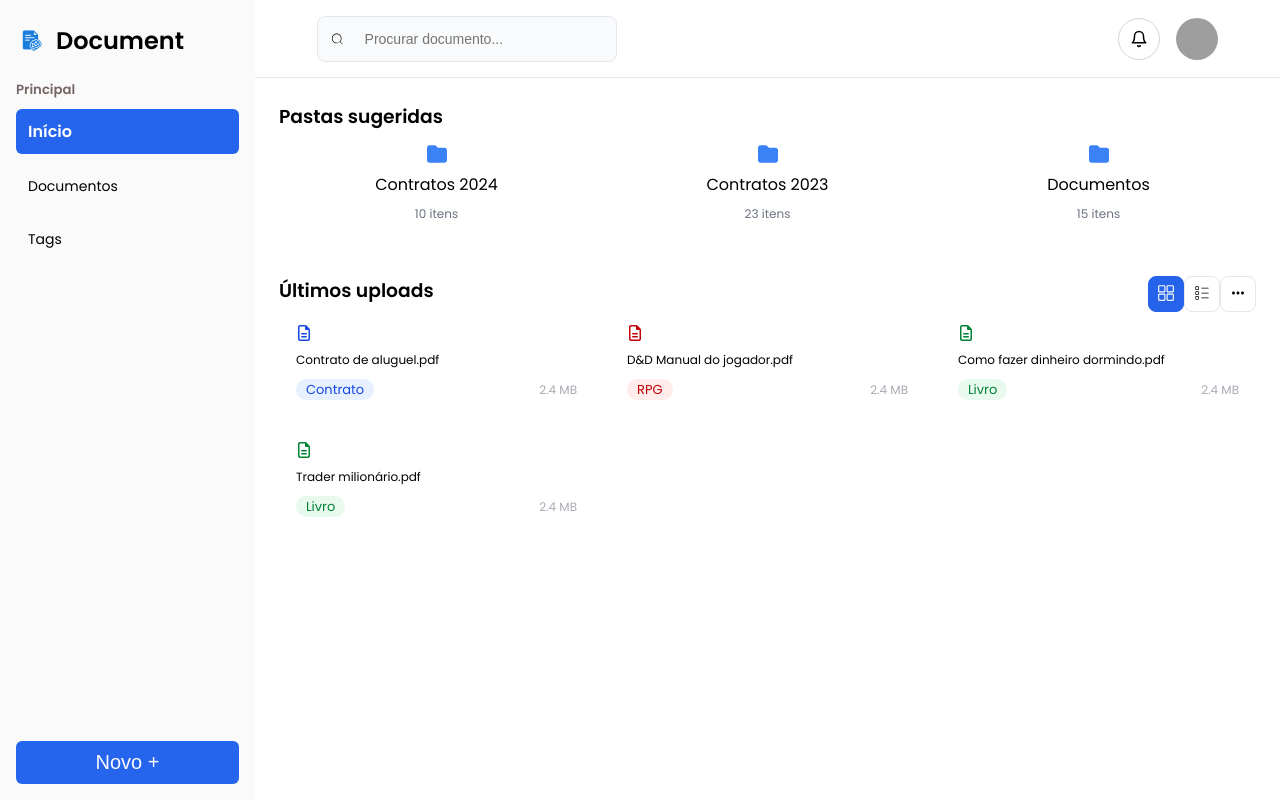
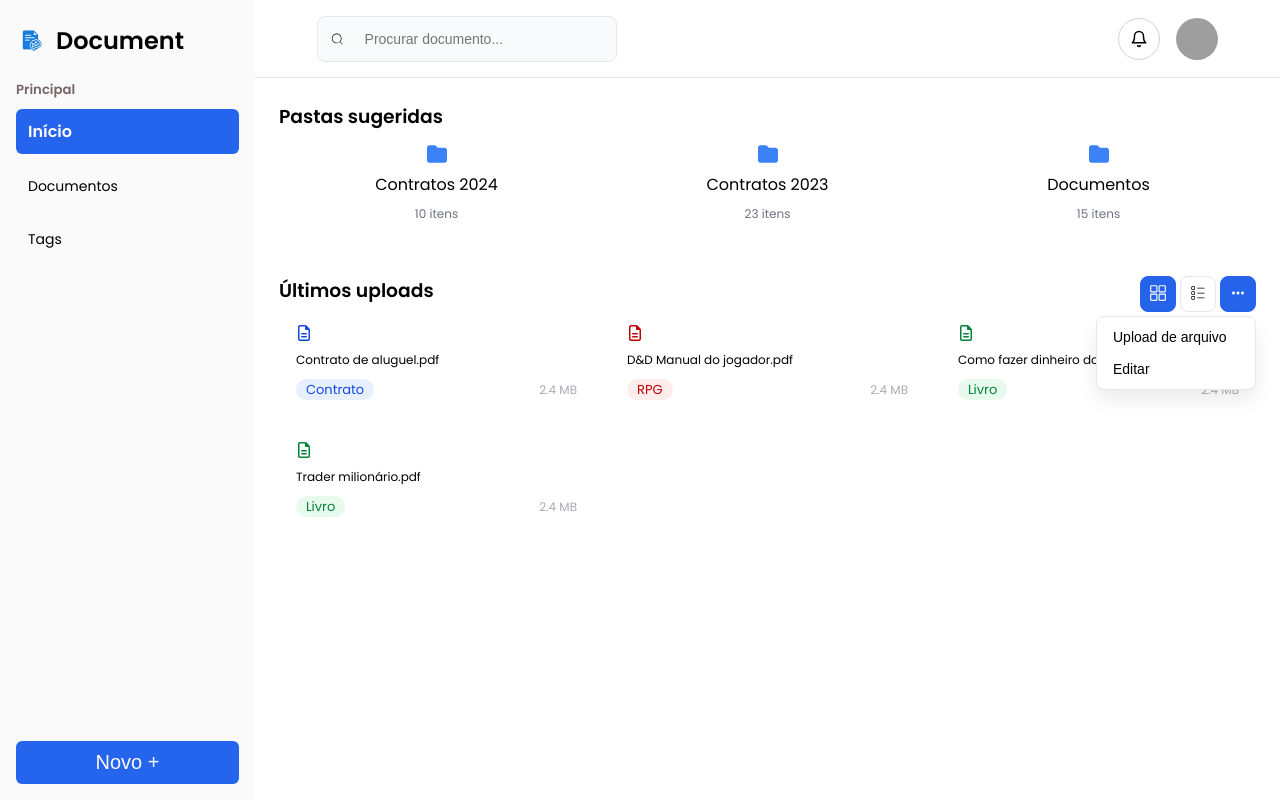
Before and after one commit to GustavoEmanuelGM/-document-rag-chat-front, a React (Vite) app: page / in a window 1280 px wide. Both pictures are taken after a click on the button 1238 px from the left and 294 px from the top of the page. Built offline with nearby package versions, Linux system fonts and the light colour scheme; grey boxes are pictures that could not be loaded.

Commit message:
add utilities to options bt

```diff
--- a/src/pages/Documentos/Documentos.module.css
+++ b/src/pages/Documentos/Documentos.module.css
@@ -27,7 +27,8 @@
 /*  BOTÕES GRID / LIST  */
 .actions {
   display: flex;
-
+  align-items: center;
+  gap: 4px;
 }
 
 .toggleBtn {
@@ -56,6 +57,39 @@
   color: #fff;
 }
 
+.menuWrapper {
+  position: relative;
+}
+
+.menu {
+  position: absolute;
+  top: 40px;
+  right: 0;
+
+  background: #fff;
+  border: 1px solid #e5e7eb;
+  border-radius: 8px;
+
+  box-shadow: 0 10px 20px rgba(0,0,0,0.08);
+  padding: 4px;
+
+  min-width: 160px;
+  z-index: 10;
+}
+
+.menu button {
+  width: 100%;
+  padding: 8px 12px;
+  background: none;
+  border: none;
+  text-align: left;
+  font-size: 14px;
+  cursor: pointer;
+}
+
+.menu button:hover {
+  background-color: #f3f4f6;
+}
 
 /*  GRID  */
 .grid {
--- a/src/pages/Documentos/index.jsx
+++ b/src/pages/Documentos/index.jsx
@@ -9,6 +9,7 @@ import { MdMoreHoriz } from "react-icons/md";
 
 
 function Documents() {
+  const [menuOpen, setMenuOpen] = useState(false);
   const [viewMode, setViewMode] = useState("list");
 
   return (
@@ -35,10 +36,21 @@ function Documents() {
             <CiBoxList />
           </button>
 
-          <button className={styles.toggleBtn}>
-            <MdMoreHoriz />
+          <div className={styles.menuWrapper}>
+            <button
+              className={`${styles.toggleBtn} ${menuOpen ? styles.active : ""}`}
+              onClick={() => setMenuOpen(prev => !prev)}>
+              <MdMoreHoriz />
 
-          </button>
+            </button>
+
+            {menuOpen && (
+              <div className={styles.menu}>
+                <button>Upload de arquivo</button>
+                <button>Editar</button>
+              </div>
+            )}
+          </div>
         </div>
       </div>
 
--- a/src/pages/Home/Home.module.css
+++ b/src/pages/Home/Home.module.css
@@ -19,6 +19,8 @@
 
 
 .actions {
+  display: flex;
+  align-items: center;
   gap: 4px;
 }
 
@@ -42,10 +44,45 @@
   background: #f9fafb;
 }
 
+
 .active {
   background: #2563eb;
   border-color: #2563eb;
   color: #fff;
+}
+
+.menuWrapper {
+  position: relative;
+}
+
+.menu {
+  position: absolute;
+  top: 40px;
+  right: 0;
+
+  background: #fff;
+  border: 1px solid #e5e7eb;
+  border-radius: 8px;
+
+  box-shadow: 0 10px 20px rgba(0,0,0,0.08);
+  padding: 4px;
+
+  min-width: 160px;
+  z-index: 10;
+}
+
+.menu button {
+  width: 100%;
+  padding: 8px 12px;
+  background: none;
+  border: none;
+  text-align: left;
+  font-size: 14px;
+  cursor: pointer;
+}
+
+.menu button:hover {
+  background-color: #f3f4f6;
 }
 
 .grid {
--- a/src/pages/Home/index.jsx
+++ b/src/pages/Home/index.jsx
@@ -9,6 +9,7 @@ import { CiBoxList } from "react-icons/ci";
 import { MdMoreHoriz } from "react-icons/md";
 
 function Home() {
+  const [menuOpen, setMenuOpen] = useState(false);
   const [viewMode, setViewMode] = useState("grid");
   return (
 
@@ -33,7 +34,7 @@ function Home() {
         <div className={styles.topcard}>
           <h3>Últimos uploads</h3>
 
-          <div>
+          <div className={styles.actions}>
             <button
               className={`${styles.toggleBtn} ${viewMode === "grid" ? styles.active : ""}`}
               onClick={() => setViewMode("grid")}
@@ -48,11 +49,21 @@ function Home() {
               <CiBoxList />
             </button>
 
-            <button className={styles.toggleBtn}>
-            <MdMoreHoriz />
+            <div className={styles.menuWrapper}>
+              <button
+                className={`${styles.toggleBtn} ${menuOpen ? styles.active : ""}`}
+                onClick={() => setMenuOpen(prev => !prev)}>
+                <MdMoreHoriz />
 
-            </button>
+              </button>
 
+              {menuOpen && (
+                <div className={styles.menu}>
+                  <button>Upload de arquivo</button>
+                  <button>Editar</button>
+                </div>
+              )}
+            </div>
           </div>
         </div>
 
```
